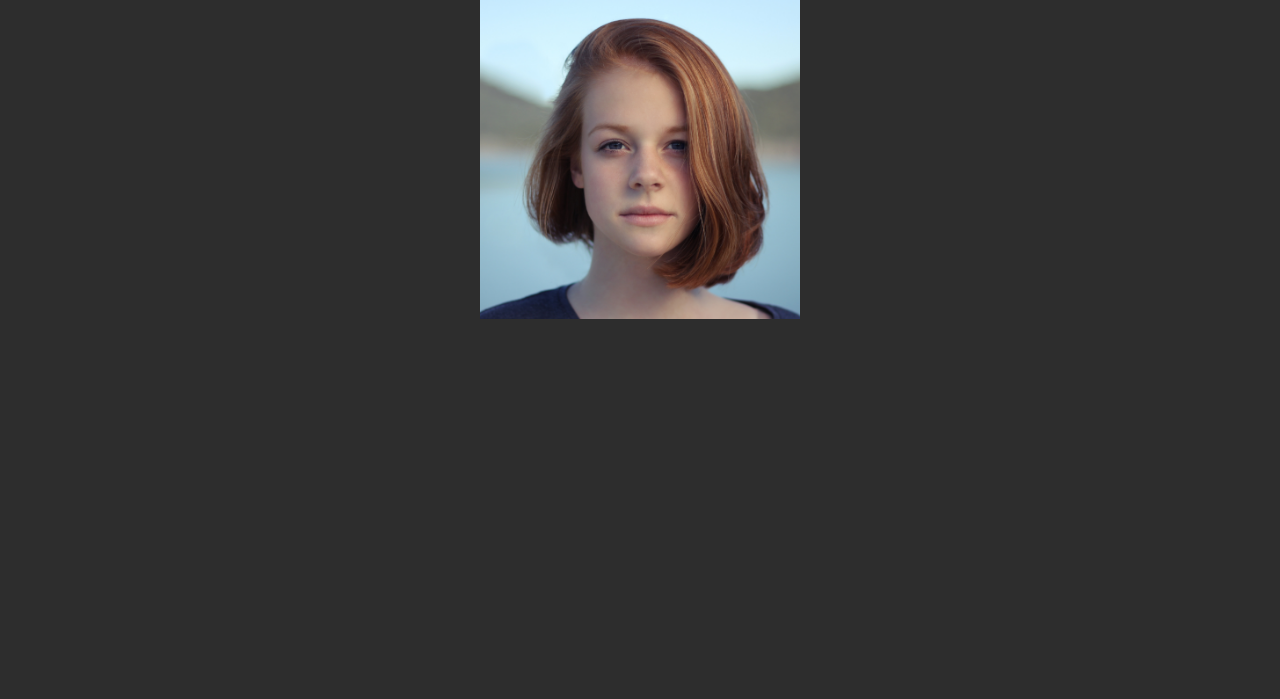
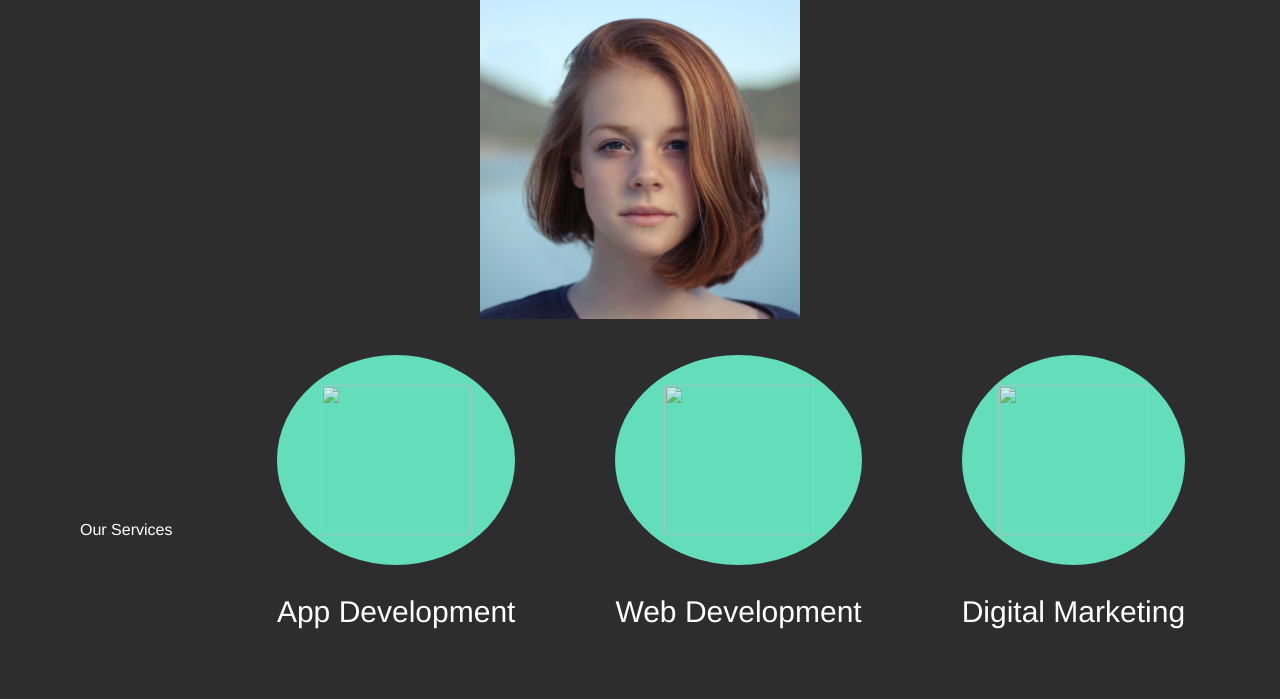
Before and after one commit to JumboCode/jumbocode-website, a PHP site: page /about.html in a window 1280 px wide. Shown: the part 2672-3371 px from the top of the page. Before the commit the page ends 2991 px from the top, so only its background shows below. Run offline with PHP 8.4, Linux system fonts and the light colour scheme; some libraries are stand-ins or nearby versions.

Commit message:
Needs work, but was able to integrate our services

```diff
--- a/about.html
+++ b/about.html
@@ -17,6 +17,38 @@
 	<script src="https://cdnjs.cloudflare.com/ajax/libs/svg.js/2.6.3/svg.js"></script>
 	<script src="assets/scripts/scripts.js"></script>
 	<script src="https://use.fontawesome.com/d11bbf05c5.js"></script>
+
+
+	<script>
+		function openPopup() {
+			document.getElementById("services-popup").style.display = "block";
+		}
+
+		function closePopup() {
+			document.getElementById("services-popup").style.display = "none";
+		}
+
+		function openthePopup() {
+			document.getElementById("services-popup-web").style.display = "block";
+		}
+
+		function closethePopup() {
+			document.getElementById("services-popup-web").style.display = "none";
+		}
+
+		function openelPopup() {
+			document.getElementById("services-popup-digital").style.display = "block";
+		}
+
+		function closeelPopup() {
+			document.getElementById("services-popup-digital").style.display = "none";
+		}
+
+	</script>
+
+
+
+
 </head>
 <body>
 	<div class="navigation">
@@ -143,6 +175,77 @@
 			</div>
 		</div>
 
+
+
+
+		<div class="our-services-page>
+
+		<h1 class="services-header">Our Services</h1>
+
+<div class="services">
+
+
+	<div class="app">
+
+			<div class="popup-window" id="services-popup">
+				<a href="javascript:void(0)" class="close" onclick="closePopup()">&times;</a>
+				<div class="popup-window-content">
+					<img src="file:///Users/Dada/Desktop/mobile.svg">
+					<h2 style="line-height: 70%">App<br></br>Development</h2>
+					<p style="line-height: 100%"><span style="font-weight: bold">Mobile apps for both iOS and Android.</span><br></br>Lorem Ipsum is simply dummy text of the printing and typesetting industry. Lorem Ipsum has been the industry's standard dummy text ever since the 1500s, when an unknown printer took a galley of type and scrambled it to make a type specimen book. It has survived not only five centuries, but also the leap into electronic typesetting, remaining essentially unchanged. It was popularised in the 1960s with the release of Letraset sheets containing Lorem Ipsum passages, and more recently with desktop publishing software like Aldus PageMaker including versions of Lorem Ipsum.</p>
+				</div>
+			</div>
+
+		<div class="popup" onclick="openPopup()">
+			<img src="file:///Users/Dada/Desktop/mobile.svg"></div>
+
+		<p id="p">App Development</p>
+
+	</div>
+
+
+	<div class="web">
+
+		<div class="popup-window" id="services-popup-web">
+				<a href="javascript:void(0)" class="close" onclick="closethePopup()">&times;</a>
+				<div class="popup-window-content">
+					<img src="file:///Users/Dada/Desktop/web.svg">
+					<h2 style="line-height: 70%">Web<br></br>Development</h2>
+					<p style="line-height: 100%"><span style="font-weight: bold">Web apps and websites for every browser.</span><br></br>Lorem Ipsum is simply dummy text of the printing and typesetting industry. Lorem Ipsum has been the industry's standard dummy text ever since the 1500s, when an unknown printer took a galley of type and scrambled it to make a type specimen book. It has survived not only five centuries, but also the leap into electronic typesetting, remaining essentially unchanged. It was popularised in the 1960s with the release of Letraset sheets containing Lorem Ipsum passages, and more recently with desktop publishing software like Aldus PageMaker including versions of Lorem Ipsum.</p>
+				</div>
+			</div>
+
+		<div class="popup" onclick="openthePopup()">
+			<img src="file:///Users/Dada/Desktop/web.svg"></div>
+
+		<p id="p">Web Development</p>
+
+	</div>
+
+
+	<div class="digital">
+
+		<div class="popup-window" id="services-popup-digital">
+				<a href="javascript:void(0)" class="close" onclick="closeelPopup()">&times;</a>
+				<div class="popup-window-content">
+					<img src="file:///Users/Dada/Desktop/marketing.svg">
+					<h2 style="line-height: 70%">Digital<br></br>Marketing</h2>
+					<p style="line-height: 100%"><span style="font-weight: bold">Digital Marketing is Big at Jumbo Code.</span><br></br>Lorem Ipsum is simply dummy text of the printing and typesetting industry. Lorem Ipsum has been the industry's standard dummy text ever since the 1500s, when an unknown printer took a galley of type and scrambled it to make a type specimen book. It has survived not only five centuries, but also the leap into electronic typesetting, remaining essentially unchanged. It was popularised in the 1960s with the release of Letraset sheets containing Lorem Ipsum passages, and more recently with desktop publishing software like Aldus PageMaker including versions of Lorem Ipsum.</p>
+				</div>
+			</div>
+
+		<div class="popup" onclick="openelPopup()">
+			<img src="file:///Users/Dada/Desktop/marketing.svg"></div>
+
+		<p id="p">Digital Marketing</p>
+
+	</div>
+
+
+</div>
+
+
+		</div>
 	</div>
 </body>
 </html>
--- a/assets/styles/style.css
+++ b/assets/styles/style.css
@@ -403,3 +403,126 @@ textarea::placeholder {
 	}
 
 }
+
+
+/* Our services page! */
+
+
+.our-services-page {
+
+	padding: 100px;
+
+}
+
+
+.services-header {
+
+	font-size: 80px;
+
+}
+
+
+.services {
+	display: inline-flex;
+	justify-content: center;
+	color: #2D2D2D;
+}
+
+.services img {
+	width: 150px;
+	opacity: 0.7;
+	padding: 20px;
+	height: 150px;
+}
+
+
+.popup-window {
+	height: 100%;
+	width: 100%;
+	display: none;
+	position: fixed;
+	z-index: 1;
+	top: 0;
+	left: 0;
+	background-color: #64DDBB;
+	color: #2D2D2D;
+}
+
+.popup-window-content {
+	position: relative;
+	width: 100%;
+}
+
+.popup-window-content img {
+	opacity: 0.2;
+	position: absolute;
+	width: 30%;
+	height: 70%;
+	margin-left: 0px;
+	margin-top: 0px;
+}
+
+.popup-window-content h2 {
+	font-size: 70px;
+	margin-left: 190px;
+	margin-bottom: 100px;
+	padding-bottom: 100px;
+	padding-top: 90px;
+	padding-left: 35px;
+}
+
+.popup-window-content p {
+	font-size: 20px;
+	margin-left: 125px;
+}
+
+.popup-window .close {
+	position: absolute;
+	right: 45px;
+	font-size: 100px;
+	text-decoration: none;
+}
+
+.popup-window a:active {
+	color: #2D2D2D;
+}
+
+.popup-window a:visited {
+	color: #2D2D2D;
+}
+
+.popup-window a:link {
+	color: #2D2D2D;
+}
+
+
+.popup {
+	border-radius: 70%;
+	background-color: #64DDBB;
+	padding: 10px;
+	display: flex;
+	justify-content: center;
+	position: relative;
+	cursor: pointer;
+}
+
+#p {
+	font-size: 30px;
+	text-align: center;
+	color: white;
+}
+
+
+.app {
+	margin-left: 100px;
+
+}
+
+.web {
+	margin-left: 100px;
+
+}
+
+.digital {
+	margin-left: 100px;
+}
```
